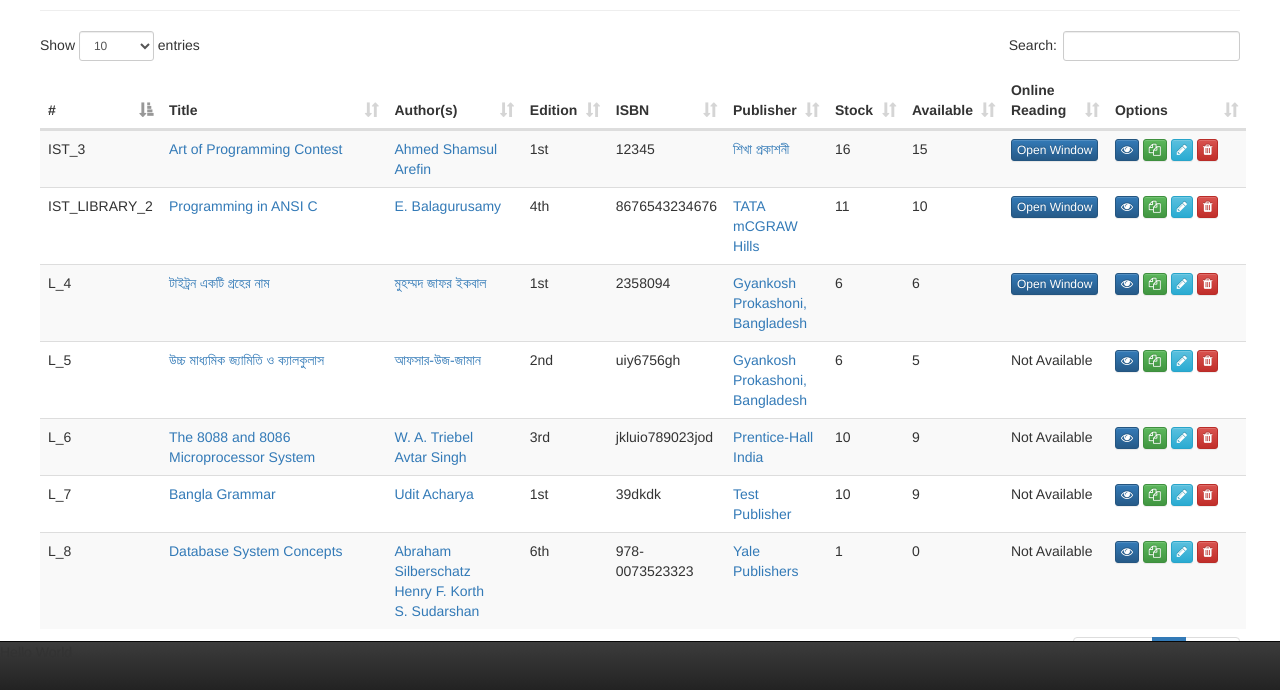
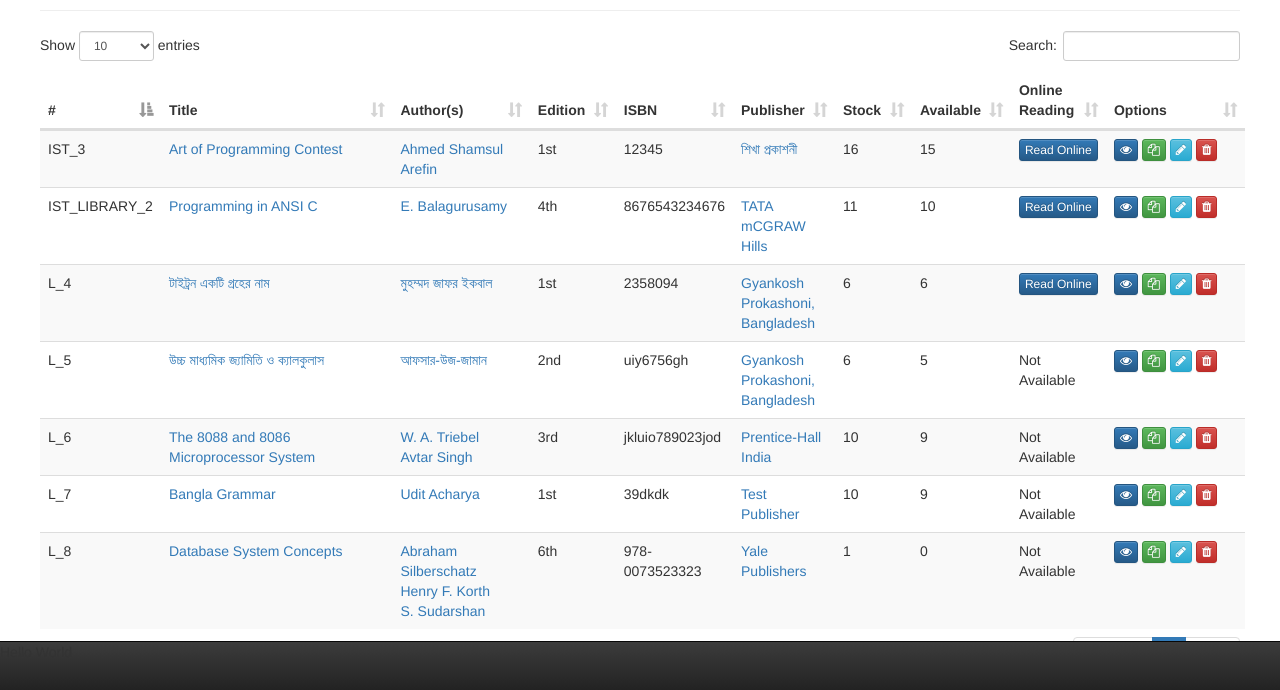
Before and after one commit to kmmuntasir/open-library, a CodeIgniter app: page /database/index.php/admin/book/index in a window 1280 px wide. Shown: the part 109-799 px from the top of the page. Run offline with CodeIgniter, Linux system fonts and the light colour scheme; a user stored in the database is signed in; data comes from the database, SQL or seed files in the repository.

Commit message:
Updated js_books.php

```diff
--- a/view/admin/open_library/elements/js_books.php
+++ b/view/admin/open_library/elements/js_books.php
@@ -359,7 +359,7 @@ function post_process_books_table() {
 
 			var read = $(this).children('td:nth-child(9)').html();
 			if(read == 1) {
-				button = '<a target="_blank" href="'+site_url+'/user/book/read_online/'+id+'" title="" class="btn btn-primary btn-xs">Open Window</a>';
+				button = '<a target="_blank" href="'+site_url+'/user/book/read_online/'+id+'" title="" class="btn btn-primary btn-xs">Read Online</a>';
 				$(this).children('td:nth-child(9)').html(button);
 			}
 			else $(this).children('td:nth-child(9)').html('Not Available');
```
